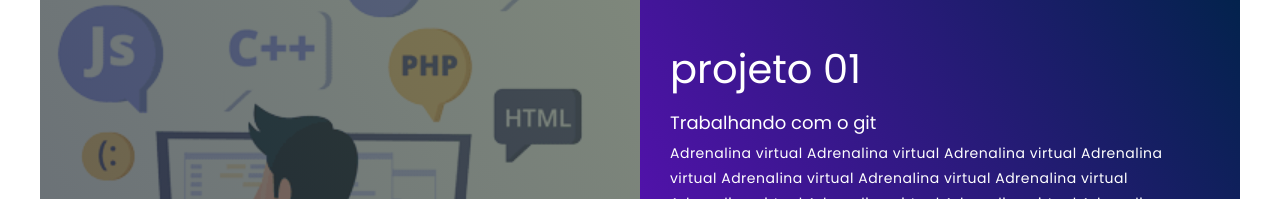
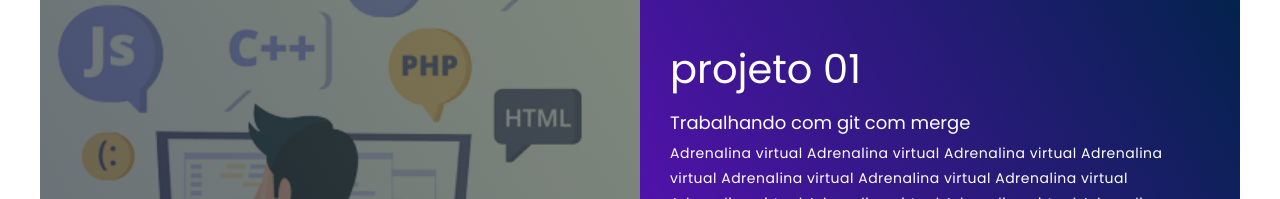
Before and after one commit to raiantonio/portfolio-rai, a plain HTML site: page index.html in a window 1280 px wide. Shown: the part 1623-1822 px from the top of the page. Drawn offline with Linux system fonts and the light colour scheme.

Commit message:
update project 1 description

```diff
--- a/index.html
+++ b/index.html
@@ -43,7 +43,7 @@
                 <div class="project-item">
                     <div class="project-info">
                       <h1>projeto 01</h1>
-                      <h2>Trabalhando com o git</h2>
+                      <h2>Trabalhando com git com merge</h2>
                       <p>Adrenalina virtual Adrenalina virtual Adrenalina virtual Adrenalina virtual Adrenalina virtual
                           Adrenalina virtual Adrenalina virtual Adrenalina virtual Adrenalina virtual Adrenalina virtual
                           Adrenalina virtual Adrenalina virtual Adrenalina virtual Adrenalina virtual Adrenalina virtual
```
